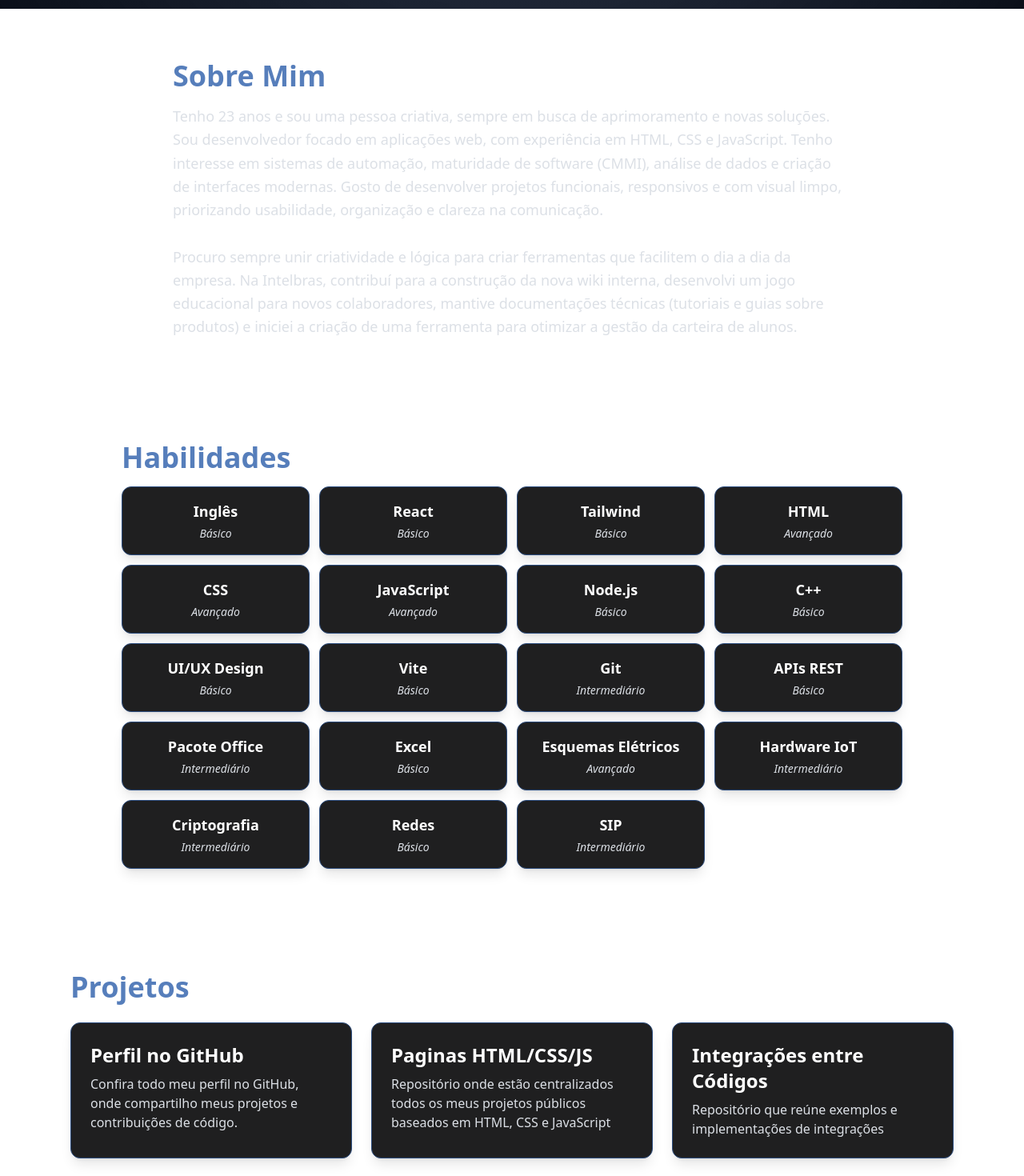
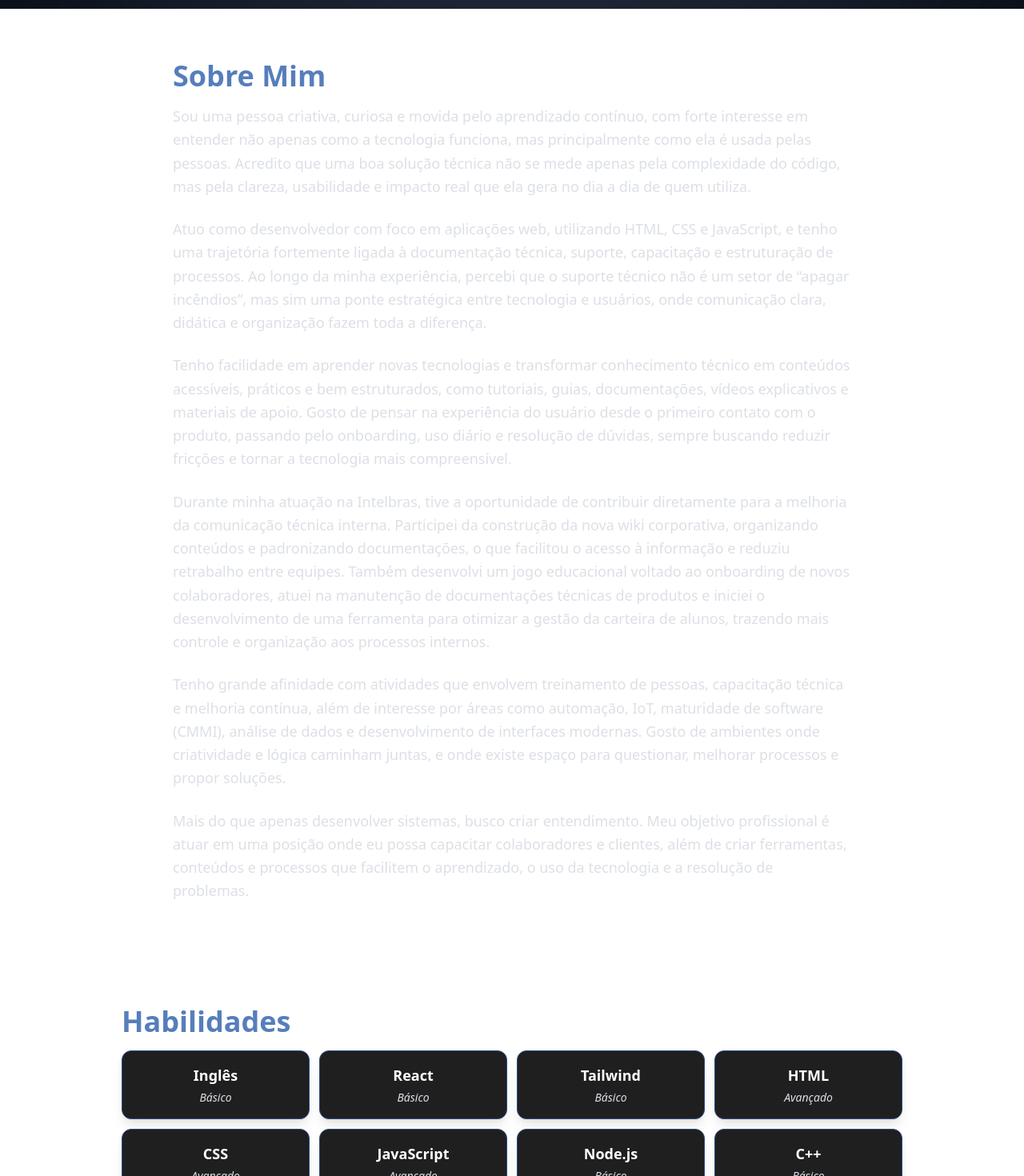
Before and after one commit to Igudevkit/Site-Curriculo, a React (Vite) app: page / in a window 1280 px wide. Shown: the part 789-2259 px from the top of the page at 80% size. Built offline with nearby package versions, Linux system fonts and the light colour scheme.

Commit message:
Revise About component with improved personal narrative
Updated the About component with enhanced content that emphasizes creativity, user experience, and technical communication skills.

```diff
--- a/src/components/About.jsx
+++ b/src/components/About.jsx
@@ -1,42 +1,104 @@
-// Exporta o componente About para ser usado em outras partes do projeto
+// Exporta o componente About para ser utilizado em outras partes da aplicação
 export function About() {
   return (
-    // <section> representa uma área da página dedicada ao conteúdo "Sobre mim"
-    // py-16 → padding vertical grande
-    // px-6 → padding horizontal moderado
-    // max-w-4xl → largura máxima limitada para melhor leitura
-    // mx-auto → centraliza horizontalmente
+    // Section principal da área "Sobre Mim"
+    // py-16 → espaçamento vertical
+    // px-6 → espaçamento horizontal
+    // max-w-4xl → largura máxima para boa leitura
+    // mx-auto → centraliza o conteúdo na tela
     <section className="py-16 px-6 max-w-4xl mx-auto">
-      {/* Título principal da seção */}
-      {/* text-4xl → tamanho grande da fonte */}
-      {/* font-bold → deixa o texto em negrito */}
+
+      {/* Título da seção */}
+      {/* text-4xl → fonte grande */}
+      {/* font-bold → negrito */}
       {/* mb-4 → margem inferior */}
-      {/* text-[#567EBB] → cor personalizada azul */}
-      <h2 className="text-4xl font-bold mb-4 text-[#567EBB]">Sobre Mim</h2>
+      {/* text-[#567EBB] → azul personalizado */}
+      <h2 className="text-4xl font-bold mb-4 text-[#567EBB]">
+        Sobre Mim
+      </h2>
 
-      {/* Parágrafo principal com descrição sobre você */}
-      {/* text-[#DCE0E6] → cor do texto (cinza claro) */}
-      {/* text-lg → tamanho de fonte levemente maior */}
-      {/* leading-relaxed → espaçamento entre linhas para leitura confortável */}
+      {/* Primeiro parágrafo */}
+      {/* text-[#DCE0E6] → cor do texto */}
+      {/* text-lg → tamanho da fonte */}
+      {/* leading-relaxed → espaçamento entre linhas */}
       <p className="text-[#DCE0E6] text-lg leading-relaxed">
-        {/* Texto descritivo */}
-        Tenho 23 anos e sou uma pessoa criativa, sempre em busca de
-        aprimoramento e novas soluções. Sou desenvolvedor focado em aplicações
-        web, com experiência em HTML, CSS e JavaScript. Tenho interesse em
-        sistemas de automação, maturidade de software (CMMI), análise de dados e
-        criação de interfaces modernas. Gosto de desenvolver projetos
-        funcionais, responsivos e com visual limpo, priorizando usabilidade,
-        organização e clareza na comunicação.
-        {/* <br /> adiciona quebra de linha */}
-        <br />
-        <br />
-        Procuro sempre unir criatividade e lógica para criar ferramentas que
-        facilitem o dia a dia da empresa. Na Intelbras, contribuí para a
-        construção da nova wiki interna, desenvolvi um jogo educacional para
-        novos colaboradores, mantive documentações técnicas (tutoriais e guias
-        sobre produtos) e iniciei a criação de uma ferramenta para otimizar a
-        gestão da carteira de alunos.
+        Sou uma pessoa criativa, curiosa e movida pelo aprendizado contínuo,
+        com forte interesse em entender não apenas como a tecnologia funciona,
+        mas principalmente como ela é usada pelas pessoas. Acredito que uma boa
+        solução técnica não se mede apenas pela complexidade do código, mas pela
+        clareza, usabilidade e impacto real que ela gera no dia a dia de quem
+        utiliza.
       </p>
+
+      {/* Quebra de linha para separar parágrafos */}
+      <br />
+
+      {/* Segundo parágrafo */}
+      <p className="text-[#DCE0E6] text-lg leading-relaxed">
+        Atuo como desenvolvedor com foco em aplicações web, utilizando HTML,
+        CSS e JavaScript, e tenho uma trajetória fortemente ligada à
+        documentação técnica, suporte, capacitação e estruturação de processos.
+        Ao longo da minha experiência, percebi que o suporte técnico não é um
+        setor de “apagar incêndios”, mas sim uma ponte estratégica entre
+        tecnologia e usuários, onde comunicação clara, didática e organização
+        fazem toda a diferença.
+      </p>
+
+      {/* Quebra de linha */}
+      <br />
+
+      {/* Terceiro parágrafo */}
+      <p className="text-[#DCE0E6] text-lg leading-relaxed">
+        Tenho facilidade em aprender novas tecnologias e transformar
+        conhecimento técnico em conteúdos acessíveis, práticos e bem
+        estruturados, como tutoriais, guias, documentações, vídeos explicativos
+        e materiais de apoio. Gosto de pensar na experiência do usuário desde o
+        primeiro contato com o produto, passando pelo onboarding, uso diário e
+        resolução de dúvidas, sempre buscando reduzir fricções e tornar a
+        tecnologia mais compreensível.
+      </p>
+
+      {/* Quebra de linha */}
+      <br />
+
+      {/* Quarto parágrafo */}
+      <p className="text-[#DCE0E6] text-lg leading-relaxed">
+        Durante minha atuação na Intelbras, tive a oportunidade de contribuir
+        diretamente para a melhoria da comunicação técnica interna. Participei
+        da construção da nova wiki corporativa, organizando conteúdos e
+        padronizando documentações, o que facilitou o acesso à informação e
+        reduziu retrabalho entre equipes. Também desenvolvi um jogo educacional
+        voltado ao onboarding de novos colaboradores, atuei na manutenção de
+        documentações técnicas de produtos e iniciei o desenvolvimento de uma
+        ferramenta para otimizar a gestão da carteira de alunos, trazendo mais
+        controle e organização aos processos internos.
+      </p>
+
+      {/* Quebra de linha */}
+      <br />
+
+      {/* Quinto parágrafo */}
+      <p className="text-[#DCE0E6] text-lg leading-relaxed">
+        Tenho grande afinidade com atividades que envolvem treinamento de
+        pessoas, capacitação técnica e melhoria contínua, além de interesse
+        por áreas como automação, IoT, maturidade de software (CMMI), análise
+        de dados e desenvolvimento de interfaces modernas. Gosto de ambientes
+        onde criatividade e lógica caminham juntas, e onde existe espaço para
+        questionar, melhorar processos e propor soluções.
+      </p>
+
+      {/* Quebra de linha */}
+      <br />
+
+      {/* Parágrafo final com objetivo profissional */}
+      <p className="text-[#DCE0E6] text-lg leading-relaxed">
+        Mais do que apenas desenvolver sistemas, busco criar entendimento.
+        Meu objetivo profissional é atuar em uma posição onde eu possa
+        capacitar colaboradores e clientes, além de criar ferramentas,
+        conteúdos e processos que facilitem o aprendizado, o uso da tecnologia
+        e a resolução de problemas.
+      </p>
+
     </section>
   );
 }
```
